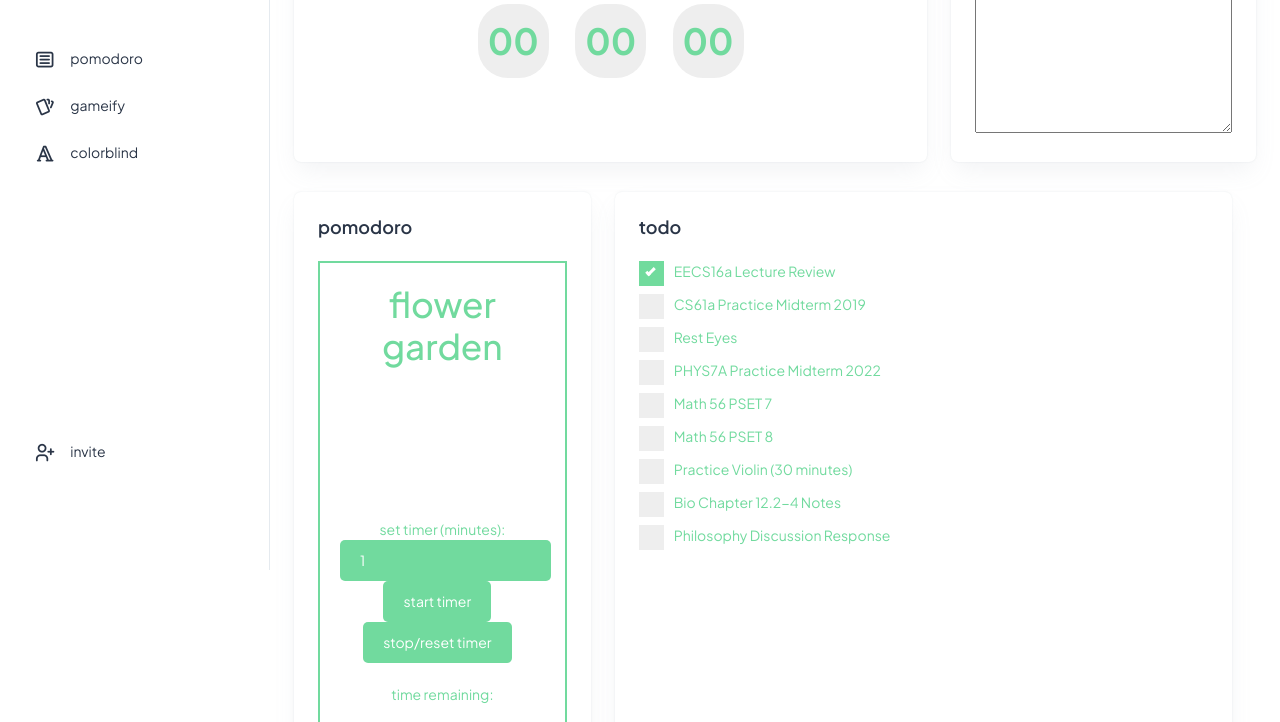
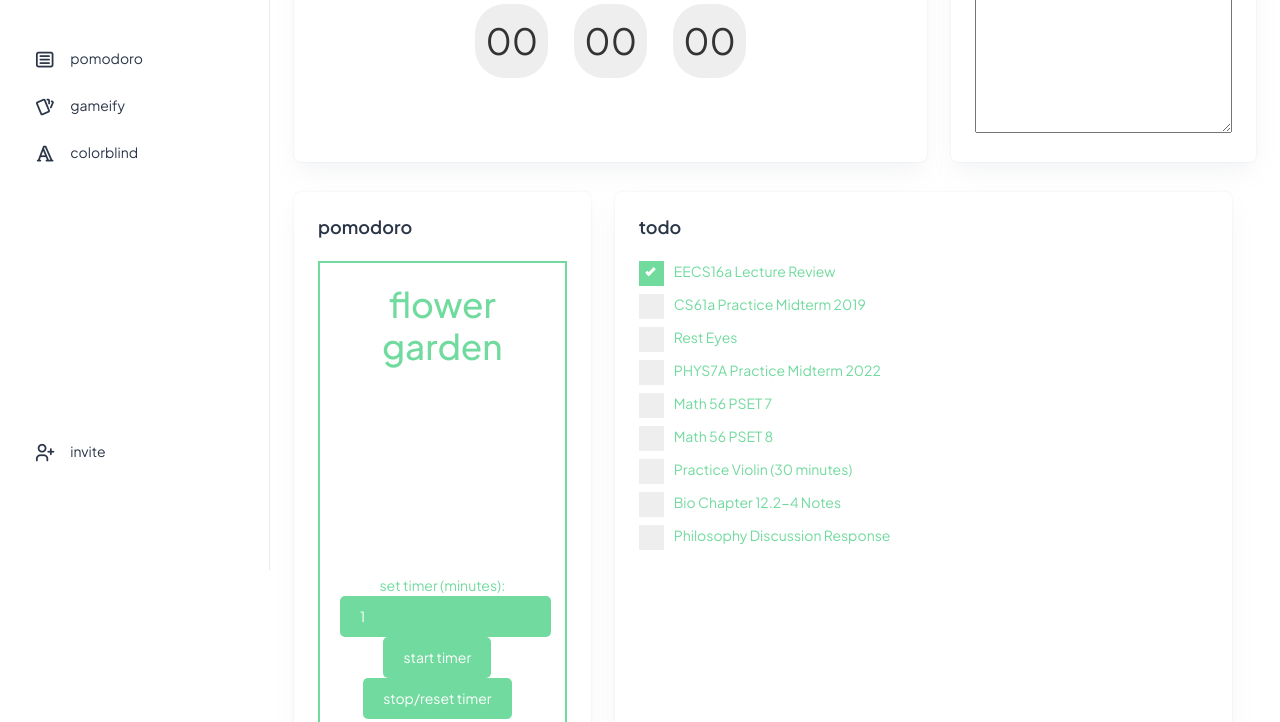
Before and after one commit to blossomio/blossom.github.io, a website: page index.html in a window 1280 px wide. Shown: the part 230-952 px from the top of the page. Drawn offline with nearby package versions, Linux system fonts and the light colour scheme.

Commit message:
Update styles1.css

```diff
--- a/styles1.css
+++ b/styles1.css
@@ -34,7 +34,7 @@ h1 {
     display: flex;
     justify-content: center;
     align-items: flex-end; /* Start at the bottom middle */
-    height: 14vh; /* Adjust the height for the image container */
+    height: 21vh; /* Adjust the height for the image container */
 }
 
 #scaling-image {
@@ -75,7 +75,7 @@ button:hover {
     background-color: #71DA9E; /* Darker green on hover */
 }
 
-#countdown {
+#countdown1 {
     color: #71DA9E; /* Green text color */
     font-weight: bold;
     font-size: 1000;
```
